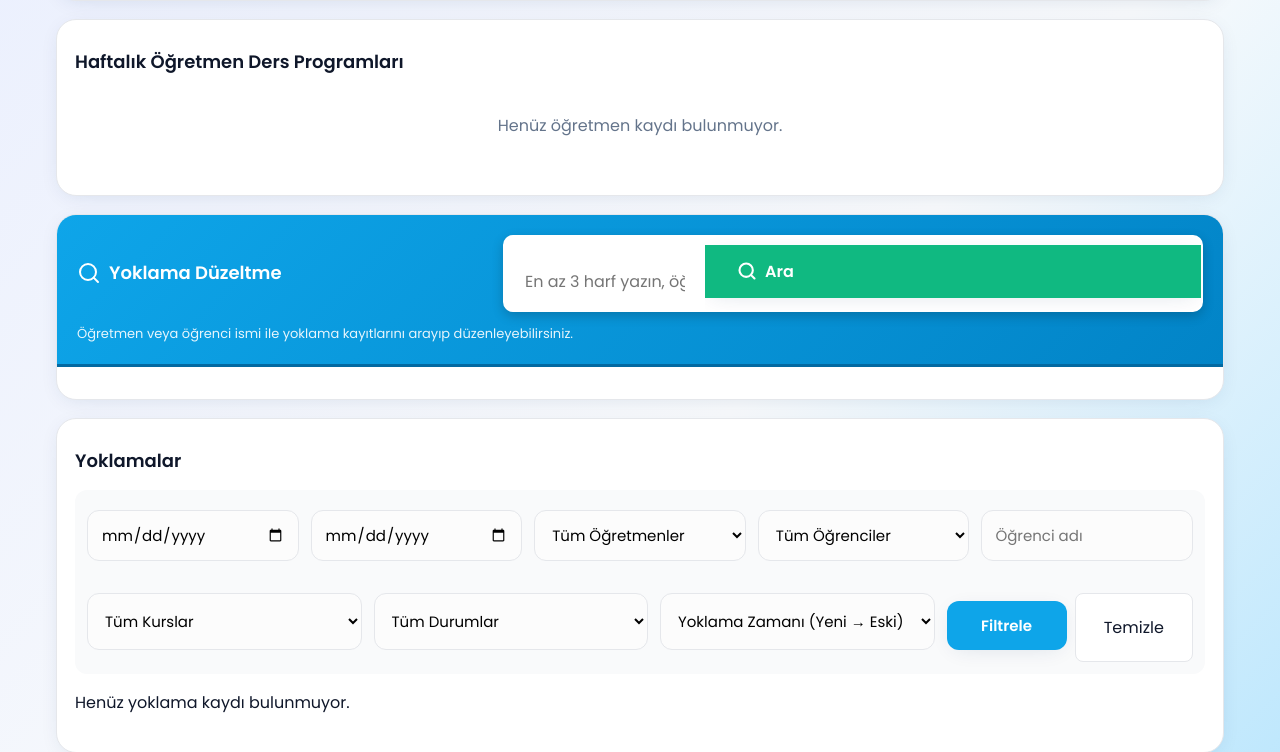
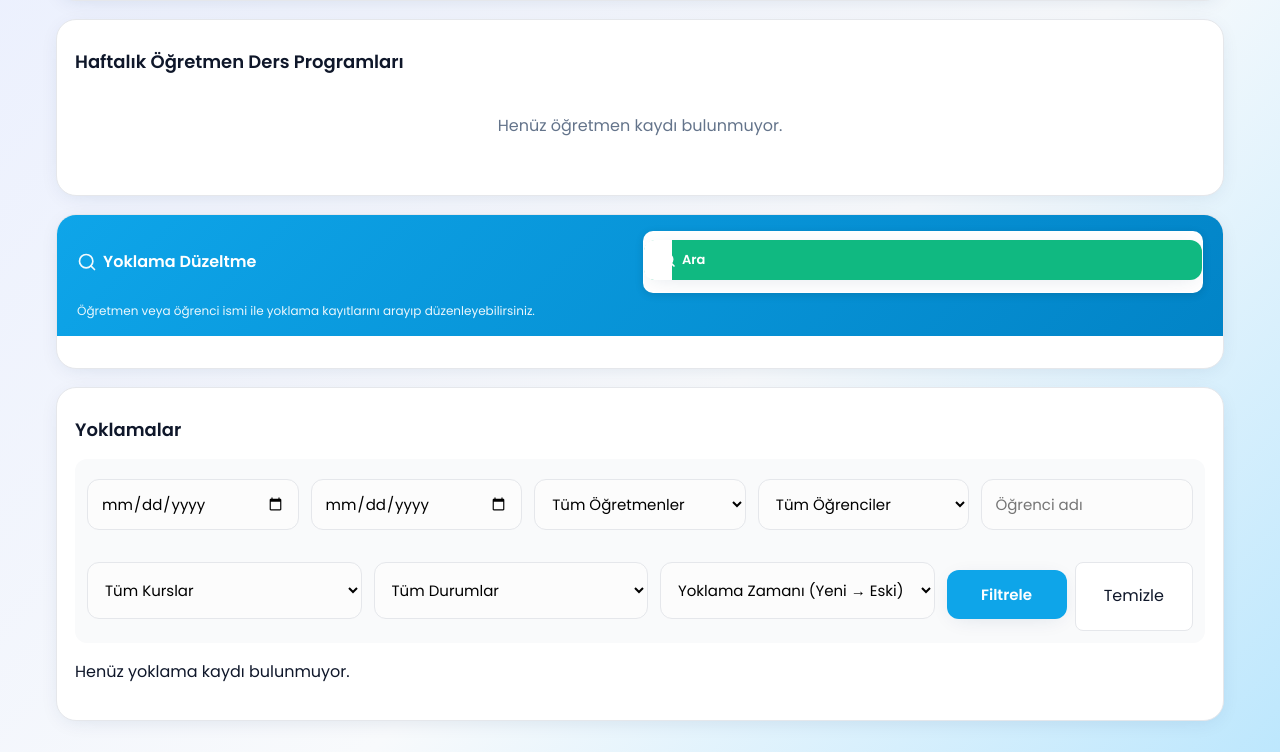
Before and after one commit to hbayseckin-prog/piarte, a FastAPI app: template templates/staff_panel.html in a window 1280 px wide. Shown: the part 1108-1860 px from the top of the page. Run offline with FastAPI, Linux system fonts and the light colour scheme; the template is opened without the code that fills it, so the values that code supplies are empty.

Commit message:
Staff panel: admin erisimi, yoklama arama UI/autocomplete, retrospective endpoint'ler admin+staff
Co-authored-by: Cursor <cursoragent@cursor.com>

```diff
--- a/app/main.py
+++ b/app/main.py
@@ -3876,7 +3876,7 @@ async def staff_retrospective_payment(
 ):
     """Geçmişe dönük ödeme kaydı oluştur"""
     user = request.session.get("user")
-    if not user or user.get("role") != "staff":
+    if not user or user.get("role") not in ("admin", "staff"):
         return RedirectResponse(url="/login/staff", status_code=302)
 
     try:
--- a/templates/staff_panel.html
+++ b/templates/staff_panel.html
@@ -707,122 +707,6 @@
 </script>
 
 <script>
-	// Yoklama düzeltme: öğretmen/öğrenci arama — 3 harf yazınca eşleşenler listelenir
-	document.addEventListener('DOMContentLoaded', function() {
-		var editSearchInput = document.getElementById('edit_search_input');
-		var editResultsContainer = document.getElementById('edit-autocomplete-results');
-		var editSearchTimeout = null;
-
-		if (!editSearchInput || !editResultsContainer) {
-			return;
-		}
-
-		editSearchInput.addEventListener('input', function(e) {
-			var query = (e.target.value || '').trim();
-
-			if (editSearchTimeout) {
-				clearTimeout(editSearchTimeout);
-			}
-
-			if (query.length < 3) {
-				editResultsContainer.style.display = 'none';
-				editResultsContainer.innerHTML = '';
-				return;
-			}
-
-			editSearchTimeout = setTimeout(function() {
-				Promise.all([
-					fetch('/api/students/search?q=' + encodeURIComponent(query)).then(function(r) { return r.json(); }),
-					fetch('/api/teachers/search?q=' + encodeURIComponent(query)).then(function(r) { return r.json(); })
-				]).then(function(results) {
-					displayEditResults(results[0], results[1]);
-				}).catch(function(err) {
-					console.error('Arama hatası:', err);
-					editResultsContainer.style.display = 'none';
-				});
-			}, 300);
-		});
-
-		function displayEditResults(students, teachers) {
-			if ((!students || students.length === 0) && (!teachers || teachers.length === 0)) {
-				editResultsContainer.style.display = 'none';
-				return;
-			}
-
-			editResultsContainer.innerHTML = '';
-
-			// Öğrenciler
-			if (students && students.length > 0) {
-				const section = document.createElement('div');
-				section.style.cssText = 'padding:8px 12px;background:#f9fafb;border-bottom:1px solid var(--border);font-size:12px;font-weight:600;color:#64748b;';
-				section.textContent = 'Öğrenciler';
-				editResultsContainer.appendChild(section);
-
-				students.forEach(student => {
-					const item = document.createElement('div');
-					item.style.cssText = 'padding:10px 12px;cursor:pointer;border-bottom:1px solid #f1f5f9;transition:background 0.2s;';
-					item.innerHTML = `
-						<div style="font-weight:600;color:#0f172a;font-size:14px;">${student.full_name}</div>
-						${student.phone ? `<div style="color:#64748b;font-size:12px;margin-top:2px;">${student.phone}</div>` : ''}
-					`;
-
-					item.addEventListener('mouseenter', function() {
-						this.style.background = '#f1f5f9';
-					});
-					item.addEventListener('mouseleave', function() {
-						this.style.background = '#fff';
-					});
-
-					item.addEventListener('click', function() {
-						window.location.href = `/ui/staff?edit_search=${encodeURIComponent(student.full_name)}`;
-					});
-
-					editResultsContainer.appendChild(item);
-				});
-			}
-
-			// Öğretmenler
-			if (teachers && teachers.length > 0) {
-				const section = document.createElement('div');
-				section.style.cssText = 'padding:8px 12px;background:#f9fafb;border-bottom:1px solid var(--border);font-size:12px;font-weight:600;color:#64748b;';
-				section.textContent = 'Öğretmenler';
-				editResultsContainer.appendChild(section);
-
-				teachers.forEach(teacher => {
-					const item = document.createElement('div');
-					item.style.cssText = 'padding:10px 12px;cursor:pointer;border-bottom:1px solid #f1f5f9;transition:background 0.2s;';
-					item.innerHTML = `
-						<div style="font-weight:600;color:#0f172a;font-size:14px;">${teacher.full_name}</div>
-					`;
-
-					item.addEventListener('mouseenter', function() {
-						this.style.background = '#f1f5f9';
-					});
-					item.addEventListener('mouseleave', function() {
-						this.style.background = '#fff';
-					});
-
-					item.addEventListener('click', function() {
-						window.location.href = `/ui/staff?edit_search=${encodeURIComponent(teacher.full_name)}`;
-					});
-
-					editResultsContainer.appendChild(item);
-				});
-			}
-
-			editResultsContainer.style.display = 'block';
-		}
-
-		// Dışarı tıklandığında kapat
-		document.addEventListener('click', function(e) {
-			if (!editSearchInput.contains(e.target) && !editResultsContainer.contains(e.target)) {
-				editResultsContainer.style.display = 'none';
-			}
-		});
-	});
-</script>
-
-<script>
 	// Sayfa yüklendiğinde eğer arama yapılmışsa, arama bölümüne scroll yap
 	(function() {
 		// URL'de edit_search parametresi var mı kontrol et
@@ -842,54 +726,118 @@
 </script>
 
 <div class="card" style="padding:0;overflow:hidden;" id="yoklama-duzeltme-bolumu">
-    <!-- Navigatör Stili Arama Çubuğu -->
-    <div style="background:linear-gradient(135deg, #0ea5e9 0%, #0284c7 100%);padding:20px;border-bottom:3px solid #0369a1;">
+    <div style="background:linear-gradient(135deg, #0ea5e9 0%, #0284c7 100%);padding:16px 20px;border-radius:12px 12px 0 0;">
         <div style="display:flex;align-items:center;gap:12px;flex-wrap:wrap;">
-            <div style="display:flex;align-items:center;gap:8px;flex-shrink:0;">
-                <svg width="24" height="24" viewBox="0 0 24 24" fill="none" stroke="currentColor" stroke-width="2" stroke-linecap="round" stroke-linejoin="round" style="color:#fff;">
+            <div style="display:flex;align-items:center;gap:6px;flex-shrink:0;">
+                <svg width="20" height="20" viewBox="0 0 24 24" fill="none" stroke="currentColor" stroke-width="2" stroke-linecap="round" stroke-linejoin="round" style="color:#fff;opacity:0.95;">
                     <circle cx="11" cy="11" r="8"></circle>
                     <path d="m21 21-4.35-4.35"></path>
                 </svg>
-                <h3 style="margin:0;color:#fff;font-size:18px;font-weight:600;">Yoklama Düzeltme</h3>
+                <h3 style="margin:0;color:#fff;font-size:16px;font-weight:600;">Yoklama Düzeltme</h3>
             </div>
-            <div style="flex:1;min-width:300px;position:relative;max-width:700px;margin-left:auto;">
-                <form method="get" action="/ui/staff" id="edit_search_form" style="display:flex;gap:0;align-items:stretch;background:#ffffff;border:2px solid #ffffff;border-radius:10px;box-shadow:0 4px 12px rgba(0,0,0,0.2);overflow:hidden;min-height:50px;">
-                    <div style="flex:1;position:relative;min-width:200px;">
+            <div style="flex:1;min-width:260px;position:relative;max-width:560px;margin-left:auto;">
+                <form method="get" action="/ui/staff" id="edit_search_form" style="display:flex;align-items:stretch;background:#fff;border-radius:10px;box-shadow:0 2px 8px rgba(0,0,0,0.12);overflow:hidden;border:1px solid rgba(255,255,255,0.4);">
+                    <div style="flex:1;position:relative;min-width:0;">
                         <input
                             id="edit_search_input"
                             type="text"
                             name="edit_search"
                             value="{{ edit_search if edit_search else '' }}"
-                            placeholder="En az 3 harf yazın, öğretmen veya öğrenci eşleşenler listelenir..."
+                            placeholder="Öğretmen veya öğrenci adı (en az 3 harf)..."
                             autocomplete="off"
                             required
-                            style="width:100%;height:100%;min-height:50px;padding:14px 20px;border:none;border-radius:10px 0 0 10px;font-size:16px;background:#ffffff;outline:none;color:#0f172a;font-weight:400;box-sizing:border-box;"
+                            style="width:100%;height:40px;padding:8px 14px;border:none;border-radius:10px 0 0 10px;font-size:14px;background:#fff;outline:none;color:#0f172a;box-sizing:border-box;"
                         />
-                        <div id="edit-autocomplete-results" style="display:none;position:absolute;top:100%;left:0;right:0;z-index:1000;background:#fff;border:2px solid #e2e8f0;border-radius:8px;margin-top:4px;max-height:300px;overflow-y:auto;box-shadow:0 4px 12px rgba(0,0,0,0.15);"></div>
+                        <div id="edit-autocomplete-results" style="display:none;position:absolute;top:100%;left:0;right:0;z-index:1000;background:#fff;border:1px solid #e2e8f0;border-radius:8px;margin-top:4px;max-height:280px;overflow-y:auto;box-shadow:0 8px 24px rgba(0,0,0,0.12);"></div>
                     </div>
-                    <button type="submit" style="padding:14px 32px;background:#10b981;color:#fff;border:none;border-radius:0;font-weight:600;cursor:pointer;white-space:nowrap;font-size:16px;transition:background 0.2s;display:flex;align-items:center;gap:8px;min-height:50px;box-sizing:border-box;" onmouseover="this.style.background='#059669'" onmouseout="this.style.background='#10b981'">
-                        <svg width="20" height="20" viewBox="0 0 24 24" fill="none" stroke="currentColor" stroke-width="2.5" stroke-linecap="round" stroke-linejoin="round">
-                            <circle cx="11" cy="11" r="8"></circle>
-                            <path d="m21 21-4.35-4.35"></path>
-                        </svg>
+                    <button type="submit" style="height:40px;padding:0 16px;background:#10b981;color:#fff;border:none;font-weight:600;cursor:pointer;white-space:nowrap;font-size:13px;transition:background 0.2s;display:inline-flex;align-items:center;gap:6px;box-sizing:border-box;flex-shrink:0;" onmouseover="this.style.background='#059669'" onmouseout="this.style.background='#10b981'">
+                        <svg width="16" height="16" viewBox="0 0 24 24" fill="none" stroke="currentColor" stroke-width="2.5" stroke-linecap="round" stroke-linejoin="round"><circle cx="11" cy="11" r="8"></circle><path d="m21 21-4.35-4.35"></path></svg>
                         Ara
                     </button>
                     {% if edit_search %}
-                    <a href="/ui/staff" style="padding:14px 20px;background:#64748b;color:#fff;text-decoration:none;border-radius:0;font-weight:500;display:inline-flex;align-items:center;white-space:nowrap;font-size:16px;transition:background 0.2s;border-left:2px solid rgba(255,255,255,0.3);min-height:50px;box-sizing:border-box;" onmouseover="this.style.background='#475569'" onmouseout="this.style.background='#64748b'">
-                        <svg width="18" height="18" viewBox="0 0 24 24" fill="none" stroke="currentColor" stroke-width="2.5" stroke-linecap="round" stroke-linejoin="round" style="margin-right:6px;">
-                            <line x1="18" y1="6" x2="6" y2="18"></line>
-                            <line x1="6" y1="6" x2="18" y2="18"></line>
-                        </svg>
-                        Temizle
+                    <a href="/ui/staff" style="height:40px;padding:0 12px;background:#64748b;color:#fff;text-decoration:none;font-weight:500;display:inline-flex;align-items:center;white-space:nowrap;font-size:13px;transition:background 0.2s;border-left:1px solid rgba(255,255,255,0.25);box-sizing:border-box;flex-shrink:0;" onmouseover="this.style.background='#475569'" onmouseout="this.style.background='#64748b'">
+                        <svg width="14" height="14" viewBox="0 0 24 24" fill="none" stroke="currentColor" stroke-width="2.5" stroke-linecap="round" stroke-linejoin="round"><line x1="18" y1="6" x2="6" y2="18"></line><line x1="6" y1="6" x2="18" y2="18"></line></svg>
                     </a>
                     {% endif %}
                 </form>
             </div>
         </div>
-        <p style="margin:12px 0 0 0;color:rgba(255,255,255,0.9);font-size:13px;font-weight:400;">
+        <p style="margin:8px 0 0 0;color:rgba(255,255,255,0.92);font-size:12px;">
             Öğretmen veya öğrenci ismi ile yoklama kayıtlarını arayıp düzenleyebilirsiniz.
         </p>
     </div>
+    <script>
+    (function() {
+        var editSearchInput = document.getElementById('edit_search_input');
+        var editResultsContainer = document.getElementById('edit-autocomplete-results');
+        var editSearchTimeout = null;
+        if (!editSearchInput || !editResultsContainer) return;
+        function displayEditResults(students, teachers) {
+            if ((!students || students.length === 0) && (!teachers || teachers.length === 0)) {
+                editResultsContainer.style.display = 'none';
+                return;
+            }
+            editResultsContainer.innerHTML = '';
+            if (students && students.length > 0) {
+                var section = document.createElement('div');
+                section.style.cssText = 'padding:6px 12px;background:#f1f5f9;font-size:11px;font-weight:600;color:#64748b;text-transform:uppercase;letter-spacing:0.03em;';
+                section.textContent = 'Öğrenciler';
+                editResultsContainer.appendChild(section);
+                students.forEach(function(student) {
+                    var item = document.createElement('div');
+                    item.style.cssText = 'padding:8px 12px;cursor:pointer;border-bottom:1px solid #f1f5f9;font-size:14px;transition:background 0.15s;';
+                    item.innerHTML = '<div style="font-weight:600;color:#0f172a;">' + (student.full_name || '') + '</div>' + (student.phone ? '<div style="color:#64748b;font-size:12px;margin-top:2px;">' + student.phone + '</div>' : '');
+                    item.onmouseenter = function() { this.style.background = '#f1f5f9'; };
+                    item.onmouseleave = function() { this.style.background = '#fff'; };
+                    item.onclick = function() { window.location.href = '/ui/staff?edit_search=' + encodeURIComponent(student.full_name || ''); };
+                    editResultsContainer.appendChild(item);
+                });
+            }
+            if (teachers && teachers.length > 0) {
+                var section = document.createElement('div');
+                section.style.cssText = 'padding:6px 12px;background:#f1f5f9;font-size:11px;font-weight:600;color:#64748b;text-transform:uppercase;letter-spacing:0.03em;';
+                section.textContent = 'Öğretmenler';
+                editResultsContainer.appendChild(section);
+                teachers.forEach(function(teacher) {
+                    var item = document.createElement('div');
+                    item.style.cssText = 'padding:8px 12px;cursor:pointer;border-bottom:1px solid #f1f5f9;font-size:14px;transition:background 0.15s;';
+                    item.innerHTML = '<div style="font-weight:600;color:#0f172a;">' + (teacher.full_name || '') + '</div>';
+                    item.onmouseenter = function() { this.style.background = '#f1f5f9'; };
+                    item.onmouseleave = function() { this.style.background = '#fff'; };
+                    item.onclick = function() { window.location.href = '/ui/staff?edit_search=' + encodeURIComponent(teacher.full_name || ''); };
+                    editResultsContainer.appendChild(item);
+                });
+            }
+            editResultsContainer.style.display = 'block';
+        }
+        editSearchInput.addEventListener('input', function() {
+            var query = (this.value || '').trim();
+            if (editSearchTimeout) clearTimeout(editSearchTimeout);
+            if (query.length < 3) {
+                editResultsContainer.style.display = 'none';
+                editResultsContainer.innerHTML = '';
+                return;
+            }
+            editSearchTimeout = setTimeout(function() {
+                Promise.all([
+                    fetch('/api/students/search?q=' + encodeURIComponent(query)).then(function(r) { return r.json(); }),
+                    fetch('/api/teachers/search?q=' + encodeURIComponent(query)).then(function(r) { return r.json(); })
+                ]).then(function(results) {
+                    displayEditResults(results[0], results[1]);
+                }).catch(function() {
+                    editResultsContainer.style.display = 'none';
+                });
+            }, 250);
+        });
+        editSearchInput.addEventListener('focus', function() {
+            if (editResultsContainer.innerHTML.trim() !== '') editResultsContainer.style.display = 'block';
+        });
+        document.addEventListener('click', function(e) {
+            if (editSearchInput && !editSearchInput.contains(e.target) && editResultsContainer && !editResultsContainer.contains(e.target))
+                editResultsContainer.style.display = 'none';
+        });
+    })();
+    </script>
 
     <div style="padding:16px;">
 
```
